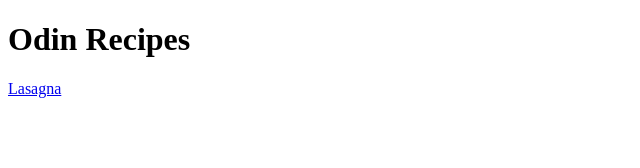
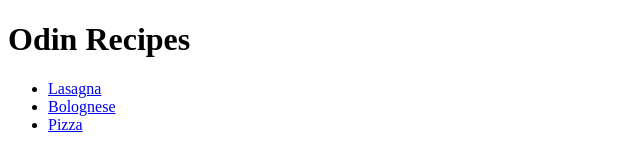
Before and after one commit to 7Mirco10/odin-recipes, a plain HTML site: page index.html in a window 1280 px wide. Shown: the whole page, without its empty margins (0-640 px from the left). Drawn offline with Linux system fonts and the light colour scheme.

Commit message:
Will show two links to new recipes

```diff
--- a/index.html
+++ b/index.html
@@ -8,6 +8,10 @@
 </head>
 <body>
     <h1>Odin Recipes</h1>
-    <a href="recipes/lasagna.html">Lasagna</a>
+    <ul>
+        <li><a href="recipes/lasagna.html">Lasagna</a></li>
+        <li><a href="recipes/bolognese.html">Bolognese</a></li>
+        <li><a href="recipes/pizza.html">Pizza</a></li>
+    </ul>
 </body>
 </html>
```
